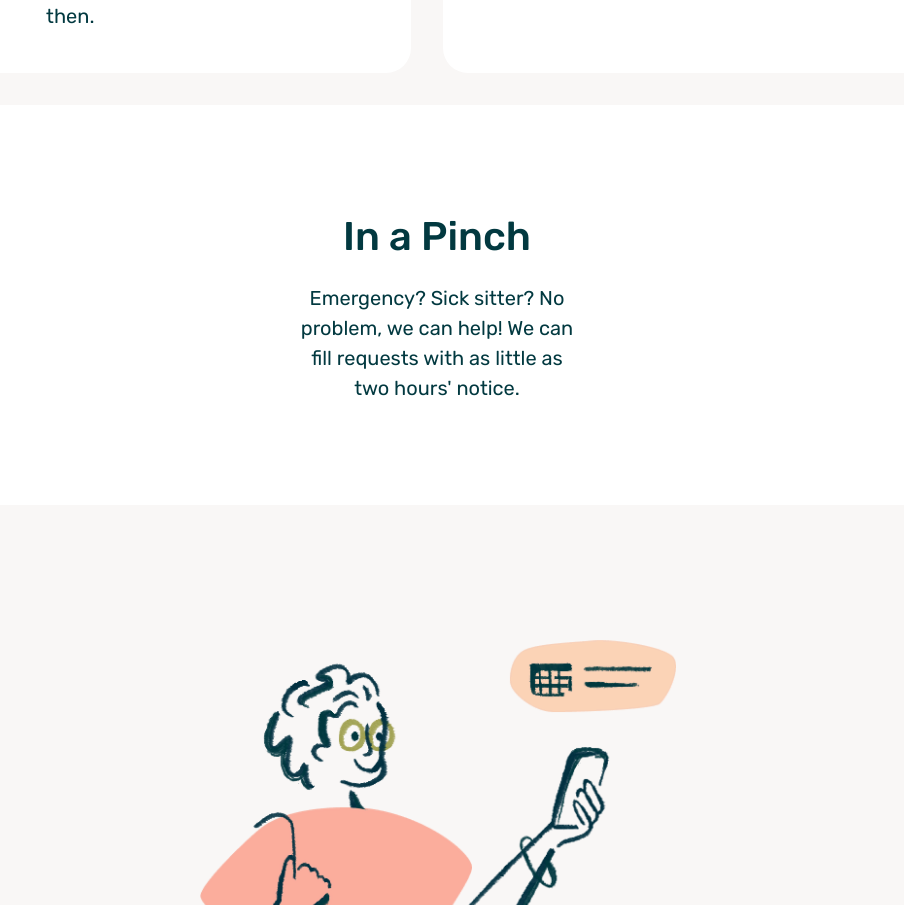
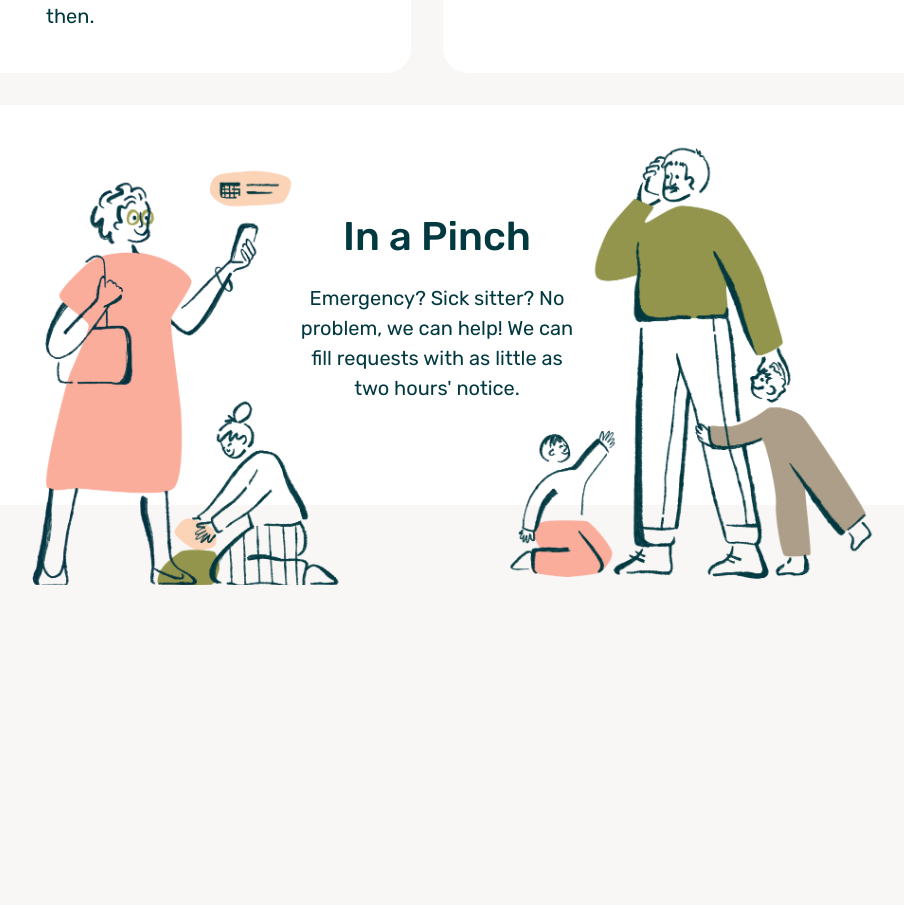
Before and after one commit to samsonc89/otter-replica, a React (Vite) app: page / in a window 1280 px wide. Shown: the part 3222-4127 px from the top of the page, without its empty margins (203-1107 px from the left). After the commit the page ends 3807 px from the top, so only its background shows below. Built offline with nearby package versions, Linux system fonts and the light colour scheme.

Commit message:
Add layout for row 2 images

```diff
--- a/src/containers/Why/why.css
+++ b/src/containers/Why/why.css
@@ -52,6 +52,7 @@
   gap: 2rem;
 }
 .why-row2 {
+  position: relative;
   width: 100%;
 }
 .why-row2-card {
@@ -59,6 +60,14 @@
   display: flex;
   justify-content: center;
   padding: 0 24%;
+}
+.why-row2-images {
+  width: 100%;
+  display: flex;
+  justify-content: space-between;
+  position: absolute;
+  top: 0;
+  left: 0;
 }
 
 @media screen and (max-width: 991px) {
```
